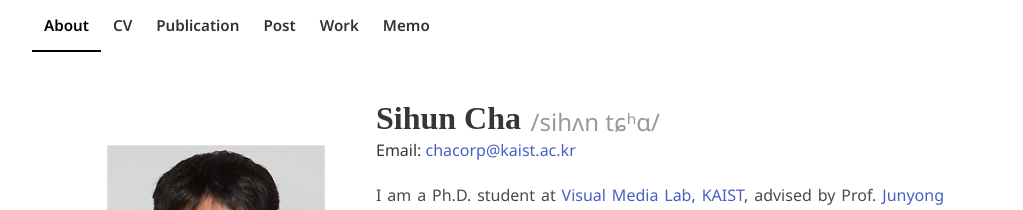
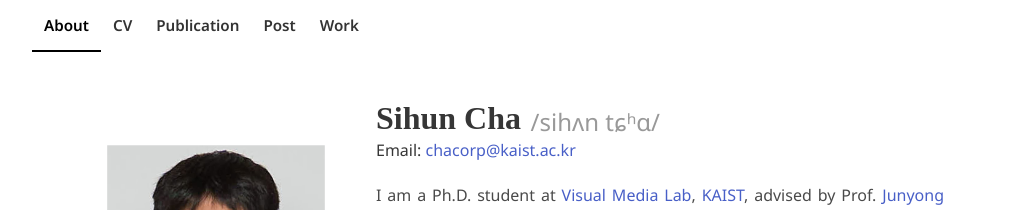
Before and after one commit to chacorp/sihuncha, a Jekyll site: the page built from src/index.html, in a window 1280 px wide. Shown: the top 210 px of the page, without its empty margins (128-1151 px from the left). Built offline with Jekyll 4.4.1, drawn with Linux system fonts in a browser that asks for light colours; nearby versions of some CDN libraries; some web fonts are replaced; library files that are not in the unit come from our copies; a style sheet for code colours, icons or effects is not loaded.

Commit message:
update menu bar

```diff
--- a/src/_includes/navbar.html
+++ b/src/_includes/navbar.html
@@ -7,7 +7,6 @@
         <a class="navbar-item{% if page.url == '/publications.html' %} is-active{% endif %}" href="{{ '/publications.html' | relative_url }}">Publication</a>
         <a class="navbar-item{% if page.url == '/posts.html' or page.url contains '/posts/' %} is-active{% endif %}" href="{{ '/posts.html' | relative_url }}">Post</a>
         <a class="navbar-item{% if page.url == '/work.html' or page.url contains '/work/' %} is-active{% endif %}" href="{{ '/work.html' | relative_url }}">Work</a>
-        <a class="navbar-item{% if page.url == '/memo.html' or page.url contains '/memo/' %} is-active{% endif %}" href="{{ '/memo.html' | relative_url }}">Memo</a>
       </div>
     </div>
   </div>
```
